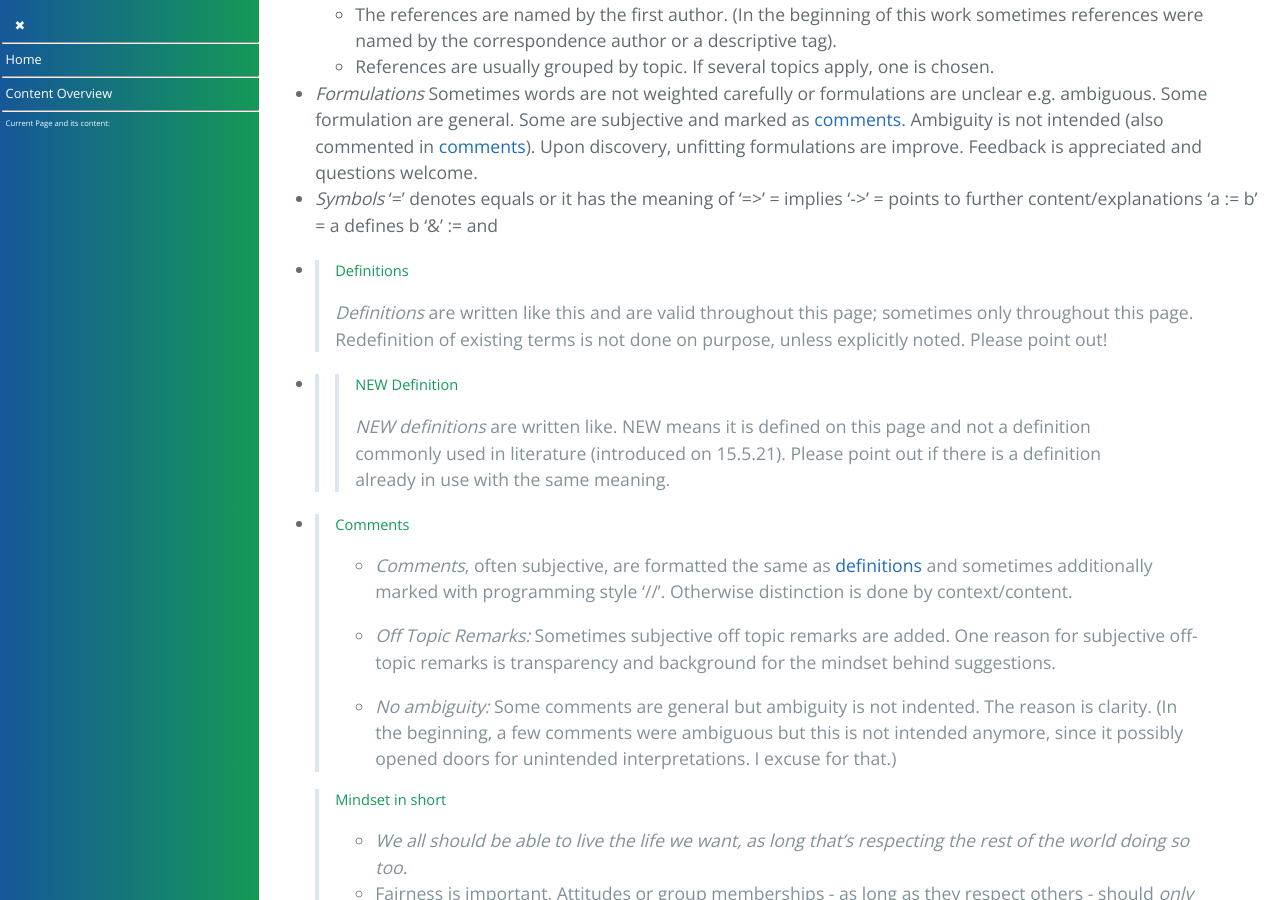
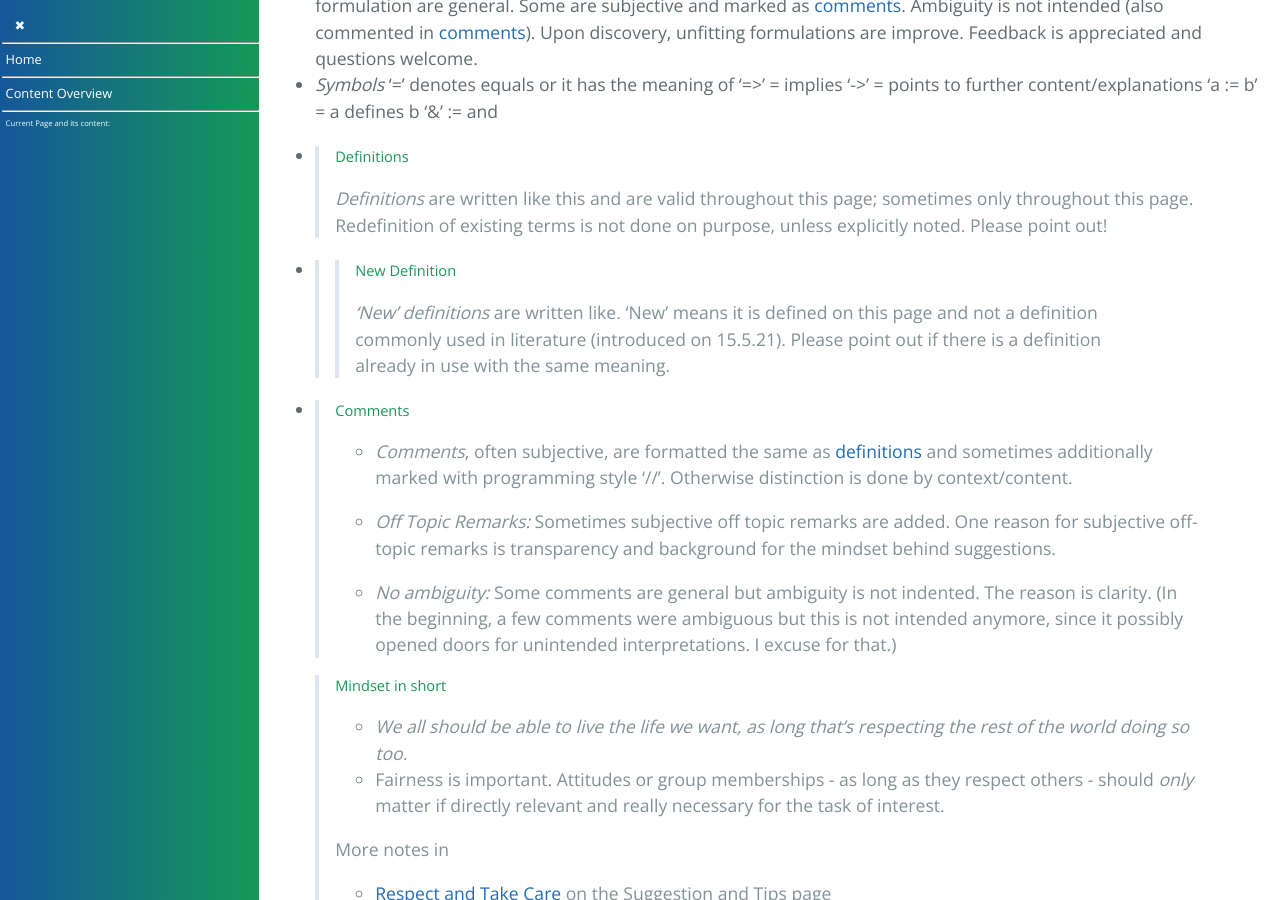
Before and after one commit to forestgrape/coronavirus, a Jekyll site: the page built from index.md, in a window 1280 px wide and 900 px high, scrolled down 2739 px. Built offline with Jekyll 4.4.1, drawn with Linux system fonts in a browser that asks for light colours; our own code applies the rules of GitHub Pages for plain Markdown files; some of the changed text lies outside the part shown.

Commit message:
formatting

```diff
--- a/index.md
+++ b/index.md
@@ -97,8 +93,8 @@ This section overviews the content. The [full content section](#content) lists t
 *   > ##### Definitions
     > *Definitions* are written like this and are valid throughout this page; sometimes only throughout this page. Redefinition of existing terms is not done on purpose, unless explicitly noted. Please point out!
 
-*   >> ##### NEW Definition
-    >> *NEW definitions* are written like. NEW means it is defined on this page and not a definition commonly used in literature (introduced on 15.5.21). Please point out if there is a definition already in use with the same meaning.
+*   >> ##### New Definition
+    >> *'New' definitions* are written like. 'New' means it is defined on this page and not a definition commonly used in literature (introduced on 15.5.21). Please point out if there is a definition already in use with the same meaning.
 
 *   > ##### Comments
     > * _Comments_, often subjective, are formatted the same as [definitions](#definitions) and sometimes additionally marked with programming style '//'. Otherwise distinction is done by context/content.
```
Also changed, not shown: other parts of index.md (+6 -10 lines).
